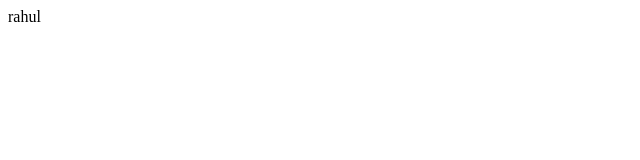
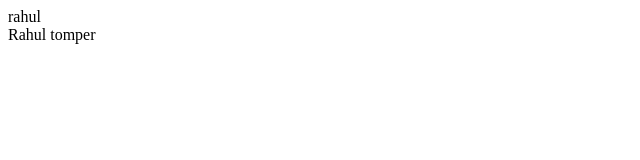
Before and after one commit to rahulkasmar/Riya, a plain HTML site: page index.html in a window 1280 px wide. Shown: the full height of the page, 0-640 px from the left. Drawn offline with Linux system fonts and the light colour scheme.

Commit message:
Added new div

```diff
--- a/index.html
+++ b/index.html
@@ -7,5 +7,6 @@
 </head>
 <body>
     <div> rahul</div>
+    <div>Rahul tomper</div>
 </body>
 </html>
```
